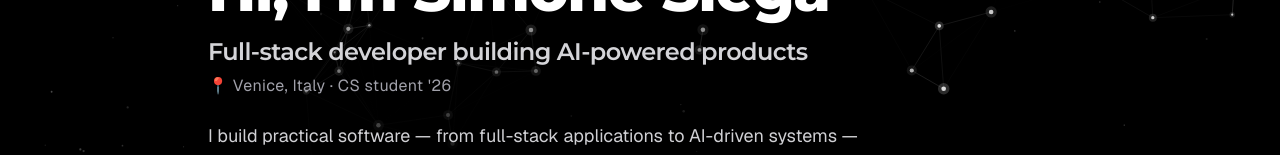
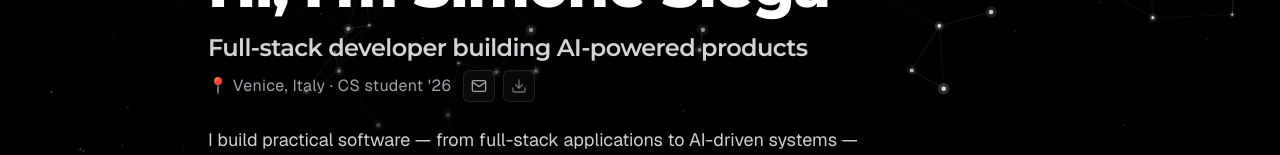
Before and after one commit to simonesiega/portfolio, a Next.js app: page / in a window 1280 px wide. Shown: the part 275-430 px from the top of the page. Built offline with nearby package versions, Linux system fonts and the light colour scheme; no server answers.

Commit message:
Add email/download cv buttons

```diff
--- a/src/components/home/hero-section.tsx
+++ b/src/components/home/hero-section.tsx
@@ -2,6 +2,7 @@ import type {CSSProperties} from "react";
 import Link from "next/link";
 import type {IconType} from "react-icons";
 import {FaJava} from "react-icons/fa6";
+import {FiDownload, FiMail} from "react-icons/fi";
 import {
   SiOpenai,
   SiPython,
@@ -14,6 +15,7 @@ import {
 } from "react-icons/si";
 import {ParticleNetwork} from "@/components/animation/particle-network";
 import {animationTimings, toMs} from "@/lib/animation/animation-timings";
+import {appConfig} from "@/lib/config/app-config";
 import {montserrat} from "@/lib/fonts";
 import type {HomeHero, HomeSkillIconKey} from "@/lib/config/text/home";
 
@@ -45,6 +47,8 @@ function getLandingRevealStyle(delayMs: number): CSSProperties {
 }
 
 export function HomeHeroSection({hero, contactSectionId}: HomeHeroSectionProps) {
+  const emailHref = `mailto:${appConfig.contact.email}`;
+
   return (
     <section className="relative flex min-h-[calc(100svh-var(--app-header-height,6rem))] min-h-[calc(100vh-var(--app-header-height,6rem))] items-center justify-center pb-0">
       <ParticleNetwork className="pointer-events-none absolute top-0 bottom-[-20%] left-1/2 w-screen -translate-x-1/2 [mask-image:linear-gradient(to_bottom,black_0%,black_76%,transparent_100%)]" />
@@ -74,12 +78,31 @@ export function HomeHeroSection({hero, contactSectionId}: HomeHeroSectionProps)
         >
           {hero.tagline}
         </p>
-        <p
-          className="landing-reveal mt-1.5 text-sm tracking-wide text-[var(--header-item-color)] sm:text-base"
+        <div
+          className="landing-reveal mt-1.5 flex flex-wrap items-center gap-3 text-sm tracking-wide text-[var(--header-item-color)] sm:text-base"
           style={getLandingRevealStyle(landingReveal.delaysMs.tagline)}
         >
-          {hero.locationLine}
-        </p>
+          <p className="leading-none sm:leading-none">{hero.locationLine}</p>
+
+          <div className="flex items-center gap-2 self-center">
+            <a
+              href={emailHref}
+              aria-label={`Email ${appConfig.contact.email}`}
+              className="inline-flex h-8 w-8 items-center justify-center rounded-md border border-[var(--card-border)] bg-[var(--card-bg)] text-[var(--header-item-color)] backdrop-blur-sm transition-all duration-300 hover:-translate-y-0.5 hover:border-[var(--card-hover-border)] hover:text-[var(--ui-fg)] focus-visible:border-[var(--card-hover-border)] focus-visible:text-[var(--ui-fg)] focus-visible:ring-2 focus-visible:ring-[var(--ui-fg)] focus-visible:outline-none focus-visible:ring-inset"
+            >
+              <FiMail className="h-4 w-4" />
+            </a>
+
+            <button
+              type="button"
+              aria-label="Download CV"
+              disabled
+              className="inline-flex h-8 w-8 items-center justify-center rounded-md border border-[var(--card-border)] bg-[var(--card-bg)]/75 text-[var(--header-item-color)]/65 backdrop-blur-sm focus-visible:border-[var(--card-hover-border)] focus-visible:text-[var(--header-item-color)]/65 focus-visible:ring-2 focus-visible:ring-[var(--ui-fg)] focus-visible:outline-none focus-visible:ring-inset"
+            >
+              <FiDownload className="h-4 w-4" />
+            </button>
+          </div>
+        </div>
 
         <p
           className="landing-reveal mt-6 max-w-2xl text-[var(--bio-text-color)] sm:text-lg"
--- a/src/components/projects/projects-showcase-section.tsx
+++ b/src/components/projects/projects-showcase-section.tsx
@@ -80,9 +80,9 @@ export function ProjectsShowcaseSection({
                     <a
                       href={getProjectInfoMailHref(project.title, mailSubjectPrefix, contactEmail)}
                       aria-label={`${mailAriaLabelPrefix} ${project.title}`}
-                      className="group/icon inline-flex h-7 w-7 items-center justify-center rounded-md border border-[var(--card-border)] text-[var(--header-item-color)] transition-all duration-300 hover:-translate-y-0.5 hover:border-[var(--card-hover-border)] hover:text-[var(--ui-fg)] focus-visible:border-[var(--card-hover-border)] focus-visible:text-[var(--ui-fg)] focus-visible:ring-2 focus-visible:ring-[var(--ui-fg)] focus-visible:outline-none focus-visible:ring-inset"
+                      className="inline-flex h-8 w-8 items-center justify-center rounded-md border border-[var(--card-border)] bg-[var(--card-bg)] text-[var(--header-item-color)] transition-all duration-300 hover:-translate-y-0.5 hover:border-[var(--card-hover-border)] hover:text-[var(--ui-fg)] focus-visible:border-[var(--card-hover-border)] focus-visible:text-[var(--ui-fg)] focus-visible:ring-2 focus-visible:ring-[var(--ui-fg)] focus-visible:outline-none focus-visible:ring-inset"
                     >
-                      <FiMail className="h-3 w-3 transition-transform duration-300 group-hover/icon:scale-110 group-focus-visible/icon:scale-110" />
+                      <FiMail className="h-3.5 w-3.5" />
                     </a>
 
                     <a
@@ -90,9 +90,9 @@ export function ProjectsShowcaseSection({
                       target="_blank"
                       rel="noopener noreferrer"
                       aria-label={`${githubAriaLabelPrefix} ${project.title} ${githubAriaLabelSuffix}`}
-                      className="group/icon inline-flex h-7 w-7 items-center justify-center rounded-md border border-[var(--card-border)] text-[var(--header-item-color)] transition-all duration-300 hover:-translate-y-0.5 hover:border-[var(--card-hover-border)] hover:text-[var(--ui-fg)] focus-visible:border-[var(--card-hover-border)] focus-visible:text-[var(--ui-fg)] focus-visible:ring-2 focus-visible:ring-[var(--ui-fg)] focus-visible:outline-none focus-visible:ring-inset"
+                      className="inline-flex h-8 w-8 items-center justify-center rounded-md border border-[var(--card-border)] bg-[var(--card-bg)] text-[var(--header-item-color)] transition-all duration-300 hover:-translate-y-0.5 hover:border-[var(--card-hover-border)] hover:text-[var(--ui-fg)] focus-visible:border-[var(--card-hover-border)] focus-visible:text-[var(--ui-fg)] focus-visible:ring-2 focus-visible:ring-[var(--ui-fg)] focus-visible:outline-none focus-visible:ring-inset"
                     >
-                      <FiGithub className="h-3 w-3 transition-transform duration-300 group-hover/icon:scale-110 group-focus-visible/icon:scale-110" />
+                      <FiGithub className="h-3.5 w-3.5" />
                     </a>
                   </div>
                 </header>
```
